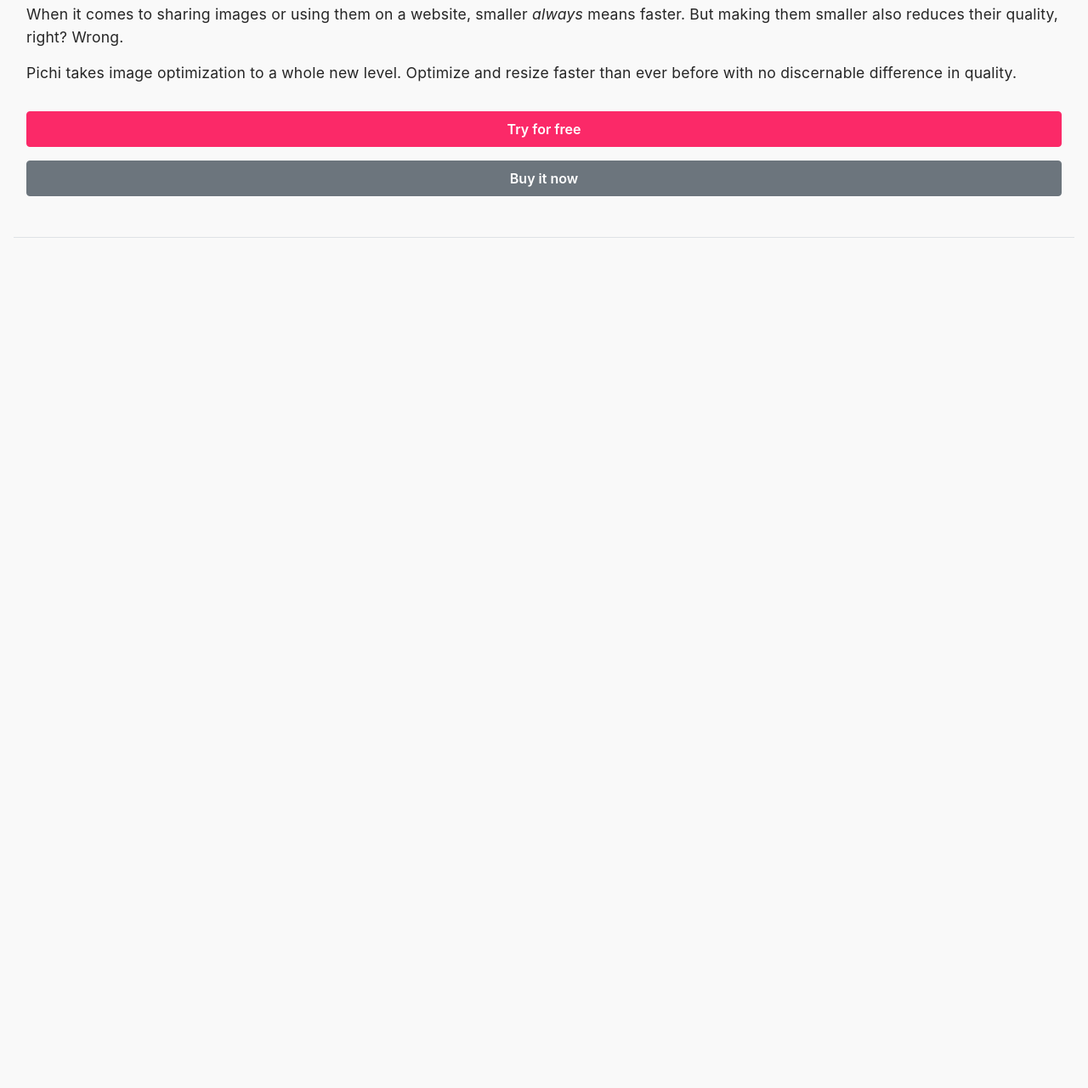
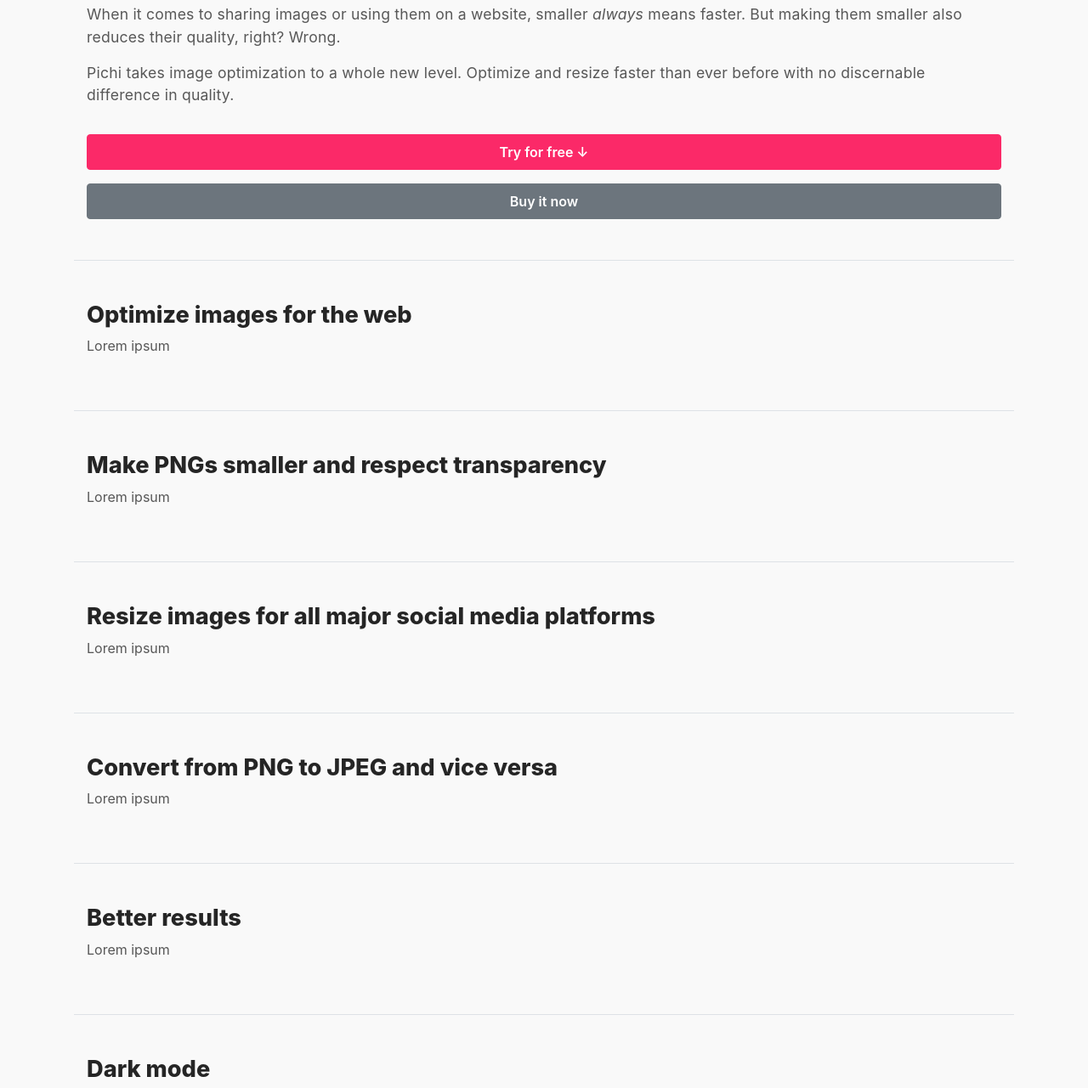
Before and after one commit to joebillings/joebillings.github.io, a website: page index.html in a window 1280 px wide. Shown: the part 202-1483 px from the top of the page at 85% size. Before the commit the page ends 816 px from the top, so only its background shows below. Drawn offline with Linux system fonts and the light colour scheme.

Commit message:
Added content

```diff
--- a/index.html
+++ b/index.html
@@ -9,28 +9,77 @@
         <!-- <link rel="stylesheet" href="https://stackpath.bootstrapcdn.com/bootstrap/4.1.3/css/bootstrap.min.css" integrity="sha384-MCw98/SFnGE8fJT3GXwEOngsV7Zt27NXFoaoApmYm81iuXoPkFOJwJ8ERdknLPMO" crossorigin="anonymous"> -->
         <link rel="stylesheet" href="css/main.css">
     </head>
-    <body class="m-3">
-        <div class="container-fluid">
-            <div class="d-flex flex-row align-items-center justify-content-between mt-3 header">
+    <body>
+        <div class="container pt-3 pr-4 pb-3 pl-4">
+            <div class="pl-2 pr-2 inner">
+                <div class="d-flex flex-row align-items-center justify-content-between header">
                     <img src="resources/pichi-small-pichi.png" class="logo">
                     <p class="m-0 header-logotype"><strong>Pichi for Mac</strong></p>
                     <div class="ml-auto">
-                    <button type="button" class="btn btn-primary">Download</button>
+                        <button type="button" class="btn btn-primary">Download <span>↓</span></button>
                     </div>
                 </div>
                 <div class="row mt-5">
-                <div class="col">
-                    <h1 class="mb-4"><span class="size">Size</span><span class="hi-one">.</span> It really does matter<span class="hi-two">.</span></h1>
-                    <p class="intro">When it comes to sharing images or using them on a website, smaller <em>always</em> means faster. But making them smaller also reduces their quality, right? Wrong.</p>
-                    <p class="intro">Pichi takes image optimization to a whole new level. Optimize and resize faster than ever before with no discernable difference in quality.</p>
-                    <!-- <ul><li>Massively reduce the filesize of PNGs and JPEGs with no discernable differences.
-                    <li>Resize your images to popular sizes around the web.</li></ul> -->
+                    <div class="col intro">
+                        <h1 class="mb-4 mr-4"><span class="size">Size</span><span class="hi-one">.</span> It really does matter<span class="hi-two">.</span></h1>
+                        <p class="pitch">When it comes to sharing images or using them on a website, smaller <em>always</em> means faster. But making them smaller also reduces their quality, right? Wrong.</p>
+                        <p class="pitch">Pichi takes image optimization to a whole new level. Optimize and resize faster than ever before with no discernable difference in quality.</p>
                     </div>
                 </div>
-            <button type="button" class="btn btn-primary w-100 mt-3 p-2">Try for free</button>
+                <div class="row">
+                    <div class="col">
+                        <button type="button" class="btn btn-primary w-100 mt-3 p-2">Try for free ↓</button>
                         <button type="button" class="btn btn-secondary w-100 mt-3 p-2">Buy it now</button>
+                    </div>
+                </div>
                 <div class="row mt-5">
-                <div class="col border-top">
+                    <div class="col pt-5 border-top">
+                        <h2>Optimize images for the web</h2>
+                        <p>Lorem ipsum</p>
+                    </div>
+                </div>
+                 <div class="row mt-5">
+                    <div class="col pt-5 border-top">
+                        <h2>Make PNGs smaller and respect transparency</h2>
+                        <p>Lorem ipsum</p>
+                    </div>
+                </div>
+                <div class="row mt-5">
+                    <div class="col pt-5 border-top">
+                        <h2>Resize images for all major social media platforms</h2>
+                        <p>Lorem ipsum</p>
+                    </div>
+                </div>
+                <div class="row mt-5">
+                    <div class="col pt-5 border-top">
+                        <h2>Convert from PNG to JPEG and vice versa</h2>
+                        <p>Lorem ipsum</p>
+                    </div>
+                </div>
+                <div class="row mt-5">
+                    <div class="col pt-5 border-top">
+                        <h2>Better results</h2>
+                        <p>Lorem ipsum</p>
+                        <!--
+                            - [ ] Dark mode
+                            - [ ] Multiple resolutions
+                        -->
+                    </div>
+                </div>
+                <div class="row mt-5">
+                    <div class="col pt-5 border-top">
+                        <h2>Dark mode</h2>
+                        <p>Lorem ipsum</p>
+                        <!--
+                            - [ ] Multiple resolutions
+                        -->
+                    </div>
+                </div>
+                <div class="row mt-5">
+                    <div class="col pt-5 border-top">
+                        <h2>Multiple resolutions </h2>
+                        <p>Lorem ipsum</p>
+                    </div>
                 </div>
             </div>
         </div>
--- a/scss/main.scss
+++ b/scss/main.scss
@@ -18,7 +18,7 @@
 :root {
     --back-color: #f9f9f9;
     --heading-color: rgba(0,0,0, .85);
-    --text-color: rgba(0,0,0, .85);
+    --text-color: rgba(0,0,0, .65);
     --pichi-pink: #FB2968;
     --pichi-blue: #1BADF8;
     --pichi-green: #63DA38;
@@ -39,21 +39,41 @@
 }
 
 h1 {
+    font-size: 2.5rem;
     font-weight: 800;
-    font-size: 2.5rem;
     color: var(--heading-color);
     line-height: 1.1;
 }
 
+h2 {
+    font-size: 1.7rem;
+    font-weight: 800;
+    color: var(--heading-color);
+}
+
+// Used in homepage header
 .size {
     font-size: 4.5rem;
 }
 
-h2 {
+// h1:after {
+//     content: "";
+//     display: inline-block;
+//     width: 66px;
+//     height: 56px;
+//     background: url(../resources/down-arrow.png);
+//     background-repeat: no-repeat;
+//     background-size: 66px;
+//     margin-left: -20px;
+//     margin-bottom: -10px;
+//     margin-right: -50px;
+// }
 
-}
+// .intro {
+//     background: url("../resources/down-arrow.png");
+// }
 
-p.intro {
+p.pitch {
     font-size: 1.1rem;
     font-weight: 400;
     line-height: 1.5;
```
Also changed, not shown: css/main.css, resources/down-arrow.png (added), 1 other file. Lines whose indentation alone changed are shown as unchanged.
